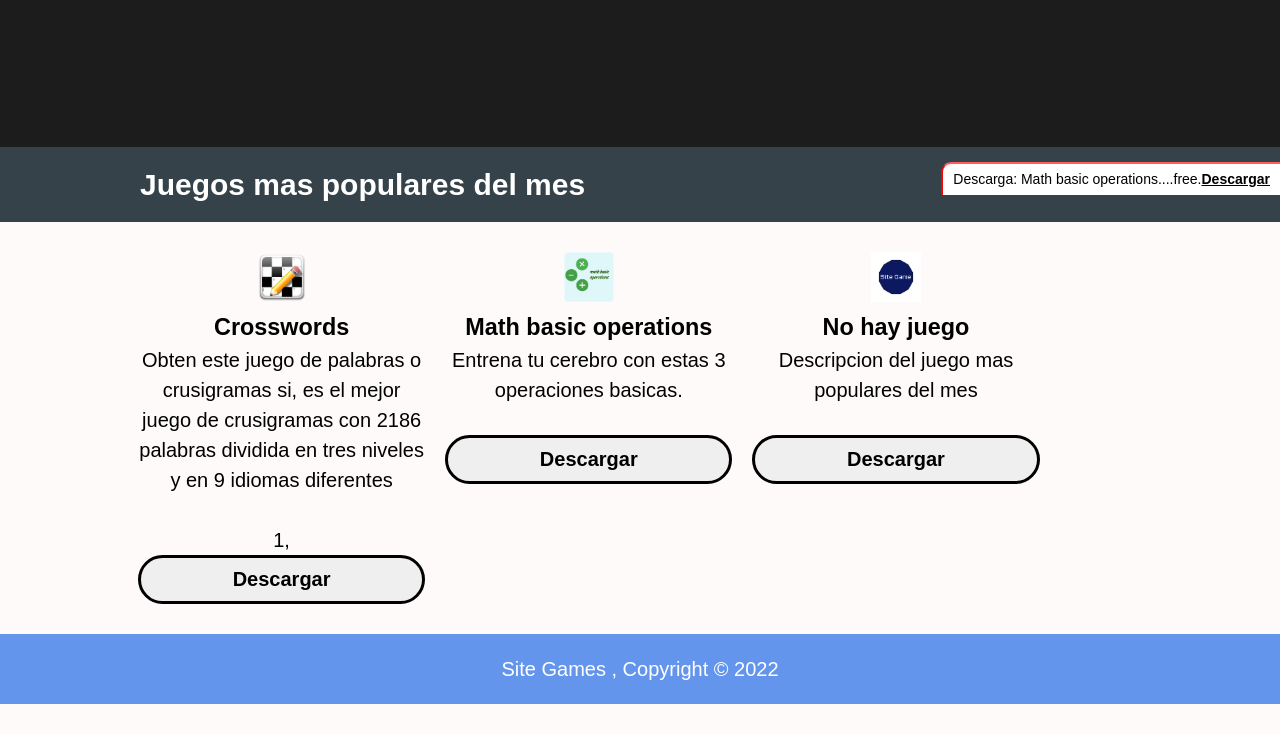
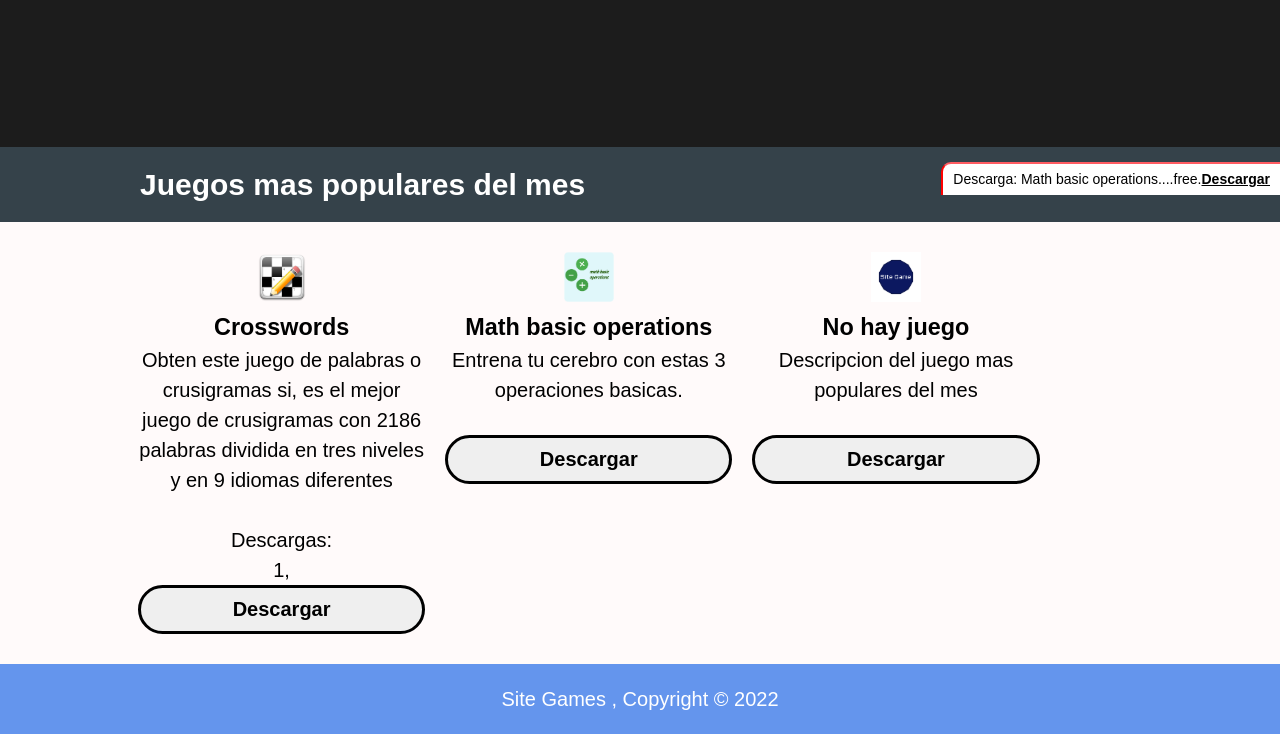
Before and after one commit to tronicStart/SiteGames, a plain HTML site: page index.html in a window 1280 px wide. Shown: the part 605-1339 px from the top of the page. Before the commit the page ends 1309 px from the top, so only its background shows below. Drawn offline with Linux system fonts and the light colour scheme.

Commit message:
Update index.html
Signed-off-by: tronicStart <113149052+tronicStart@users.noreply.github.com>

```diff
--- a/index.html
+++ b/index.html
@@ -105,7 +105,7 @@
 		  <img src="./img/icon_concidencias_game.png" alt="">
 		  <h3>Crosswords</h3>
 
-		  <p>Obten este juego de palabras o crusigramas si, es el mejor juego de crusigramas con 2186 palabras dividida en tres niveles y en 9 idiomas diferentes<br><br><p id="counts">0</p><a href="game-concidencias.html"><button id="next" class="nexT" >Descargar</button></a></p>
+		  <p>Obten este juego de palabras o crusigramas si, es el mejor juego de crusigramas con 2186 palabras dividida en tres niveles y en 9 idiomas diferentes<br><br>Descargas: <p id="counts">0</p><a href="game-concidencias.html"><button id="next" class="nexT" >Descargar</button></a></p>
 		</div>
 		<div class="box">
 		  <img src="./img/mathgame/ic_launcher.png" alt="">
```
